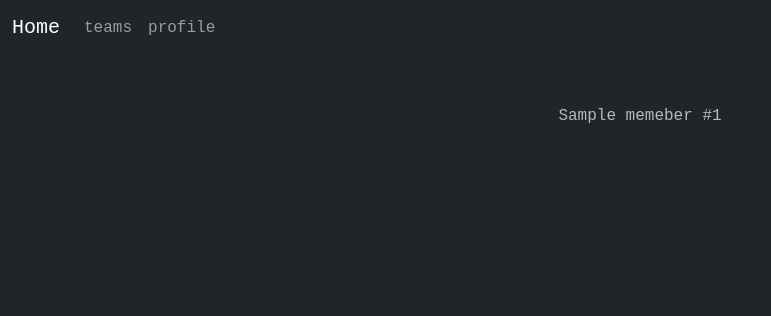
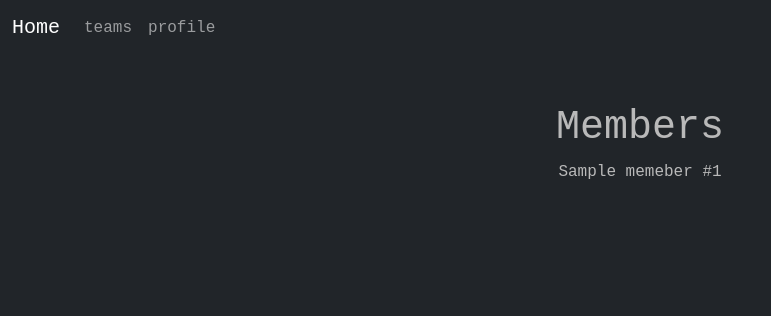
Before and after one commit to Inf-inity/to-do-list-frontend, a Flask app: template templates/team_members.html in a window 1280 px wide. Shown: the top 316 px of the page, without its empty margins (0-771 px from the left). Run offline with Flask 2, Linux system fonts and the light colour scheme; the template is opened without the code that fills it: most values are stand-ins (such as "Sample title", 1, 10 or a date in 2020).

Commit message:
some changes pt.2

```diff
--- a/templates/team_members.html
+++ b/templates/team_members.html
@@ -1,6 +1,10 @@
 {% extends "layout.html" %}
 
 {% block body %}
+
+    <div>
+        <h1>Members</h1>
+    </div>
     {% for member_name, member_id in memebers %}
         <div>
             <div>
```
